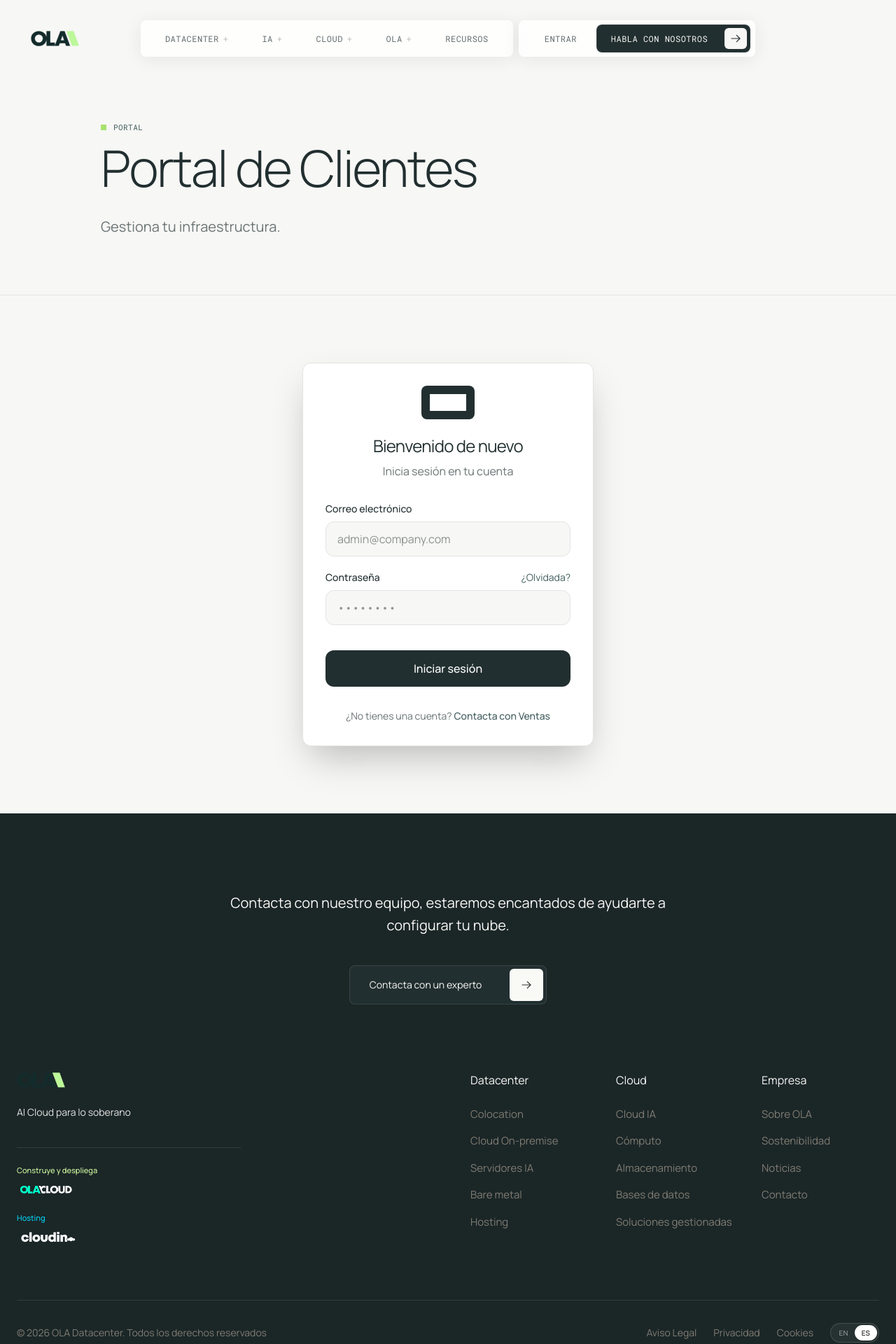
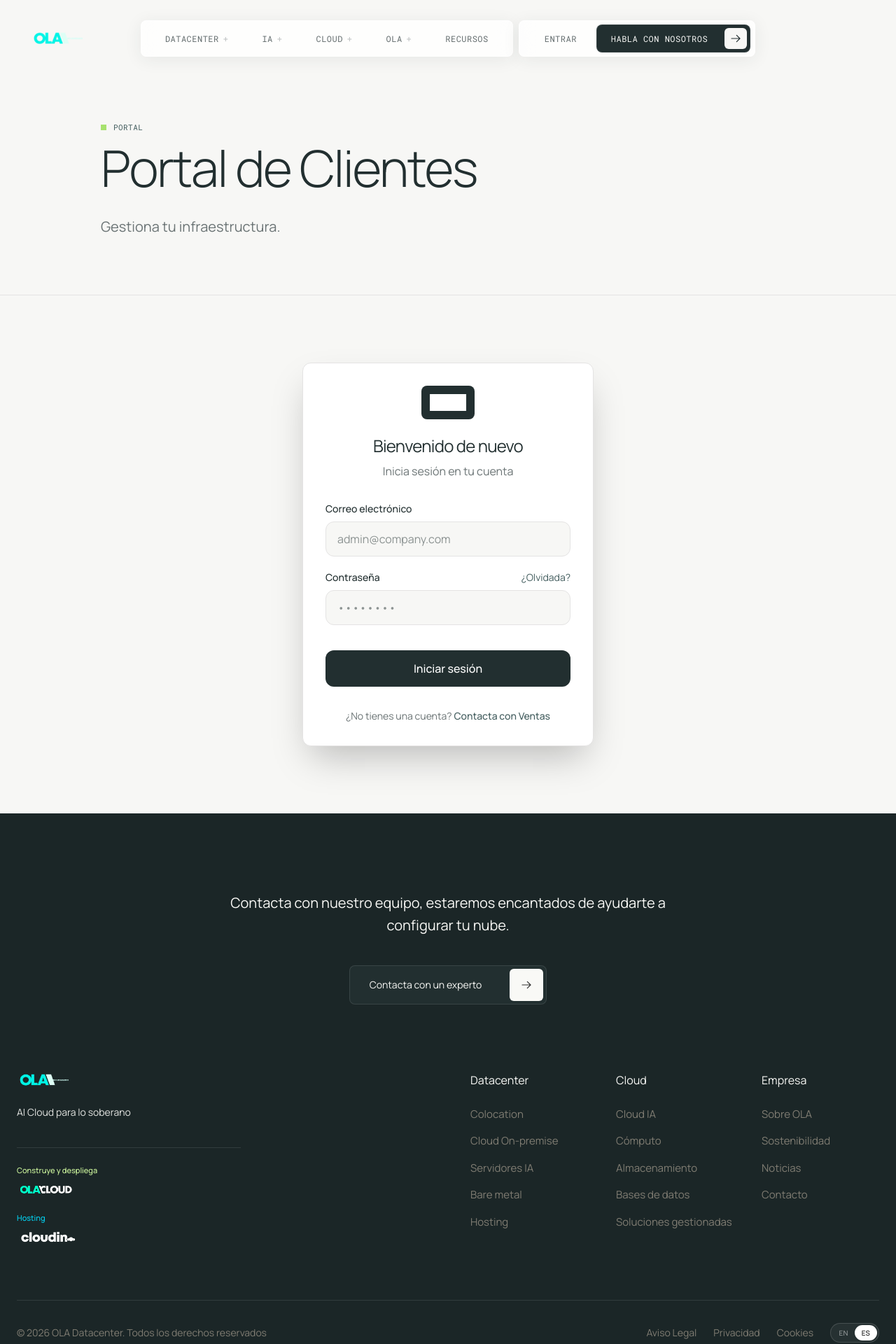
Before and after one commit to cloudindev/oladatacenter, a Next.js app: page /login in a window 1280 px wide. Shown: the top 1920 px of the page at 70% size. Built offline with nearby package versions, Linux system fonts and the light colour scheme.

Commit message:
Update brand logo to uploaded NEXT-GEN DATACENTER variant

```diff
--- a/src/components/layout/Footer.tsx
+++ b/src/components/layout/Footer.tsx
@@ -58,10 +58,10 @@ export function Footer() {
         <div className="flex flex-col items-start">
           <Link href="/" className="mb-6 block">
             <Image
-              src="/logo-oladc-g.png"
+              src="/logo-oladc-g.png?v=2"
               alt="OLA Datacenter"
-              width={1082}
-              height={378}
+              width={1024}
+              height={320}
               className="h-6 w-auto"
             />
           </Link>
--- a/src/components/layout/Header.tsx
+++ b/src/components/layout/Header.tsx
@@ -138,10 +138,10 @@ export function Header() {
           className={cn("absolute left-0 top-0 h-[52px] flex items-center pointer-events-auto")}
         >
           <Image
-            src="/logo-oladc-g.png"
+            src="/logo-oladc-g.png?v=2"
             alt="OLA Datacenter"
-            width={1082}
-            height={378}
+            width={1024}
+            height={320}
             priority
             className="h-[24px] w-auto"
           />
```
Also changed, not shown: public/logo-oladc-g.png, public/ola-logo.png.
